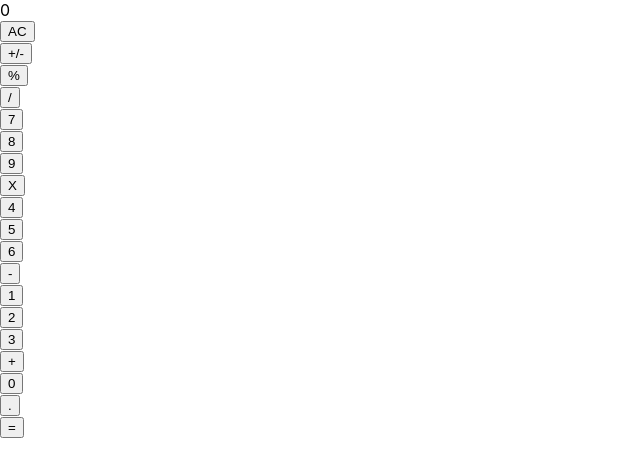
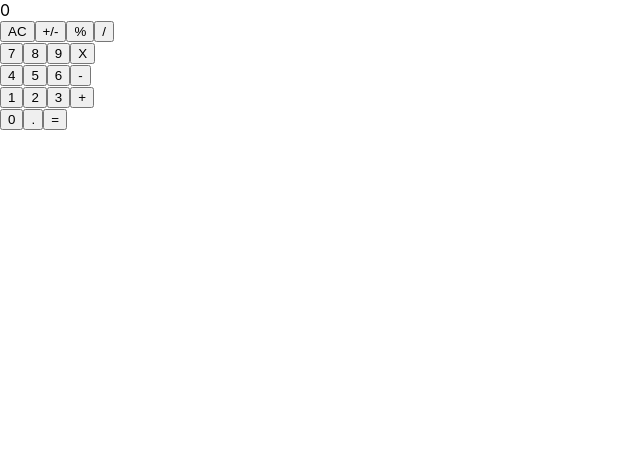
Before and after one commit to enaburekhan/calculator-app, a React (Create React App) app: page / in a window 1280 px wide. Shown: the top 476 px of the page, without its empty margins (0-640 px from the left). Built offline with nearby package versions, Linux system fonts and the light colour scheme.

Commit message:
create handleClick and onclick in button.js

```diff
--- a/src/components/App.js
+++ b/src/components/App.js
@@ -1,4 +1,4 @@
-import React, { useState } from 'react';
+import { useState } from 'react';
 import Display from './Display';
 import ButtonPanel from './ButtonPanel';
 import calculate from '../logic/calculate';
--- a/src/components/Button.js
+++ b/src/components/Button.js
@@ -1,15 +1,20 @@
 import PropTypes from 'prop-types';
 
-const Button = ({ name }) => (
-  <div>
-    <button type="button">
+const Button = ({ clickHandler, name }) => {
+  const handleClick = () => clickHandler(name);
+
+  return (
+
+    <button type="button" onClick={handleClick}>
       {name}
     </button>
-  </div>
-);
+
+  );
+};
 
 Button.propTypes = {
   name: PropTypes.string.isRequired,
+  clickHandler: PropTypes.func.isRequired,
 };
 
 export default Button;
```
